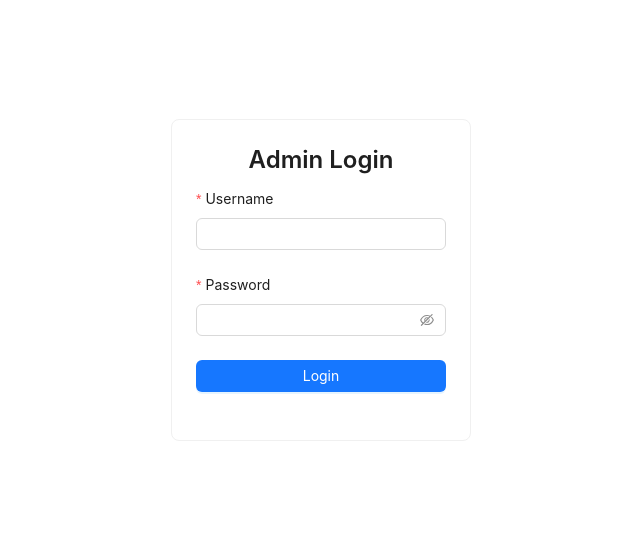
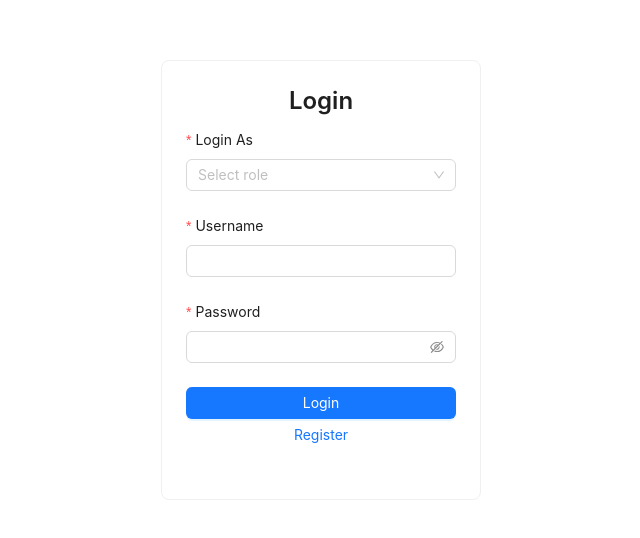
Before and after one commit to RishavLC/admin-dashboard-project, a React (Create React App) app: page /login in a window 1280 px wide. Shown: the part 120-658 px from the top of the page, without its empty margins (319-959 px from the left). Built offline with nearby package versions, Linux system fonts and the light colour scheme.

Commit message:
different dashboard for users and admin

```diff
--- a/src/App.js
+++ b/src/App.js
@@ -1,28 +1,35 @@
 import { BrowserRouter as Router, Routes, Route, Navigate } from 'react-router-dom';
 import { useState } from 'react';
-import Dashboard from './pages/Dashboard';
+import AdminDashboard from './pages/AdminDashboard';
+import UserDashboard from './pages/UserDashboard';
 import Users from './pages/Users';
 import Services from './pages/Services';
 import Reports from './pages/Reports';
 import Settings from './pages/Settings';
 import Login from './pages/Login';
+import Register from './pages/Register';
 
 export default function App() {
-  const [isAuthenticated, setIsAuthenticated] = useState(false);
+  const [isAuthenticated, setIsAuthenticated] = useState(
+    () => localStorage.getItem('auth') === 'true'
+  );
 
-  const ProtectedRoute = ({ element }) => (
-    isAuthenticated ? element : <Navigate to="/login" />
-  );
+  const ProtectedRoute = ({ element, role }) => {
+    const userRole = localStorage.getItem('role');
+    return isAuthenticated && userRole === role ? element : <Navigate to="/login" />;
+  };
 
   return (
     <Router>
       <Routes>
         <Route path="/login" element={<Login setIsAuthenticated={setIsAuthenticated} />} />
-        <Route path="/" element={<ProtectedRoute element={<Dashboard />} />} />
-        <Route path="/users" element={<ProtectedRoute element={<Users />} />} />
-        <Route path="/services" element={<ProtectedRoute element={<Services />} />} />
-        <Route path="/reports" element={<ProtectedRoute element={<Reports />} />} />
-        <Route path="/settings" element={<ProtectedRoute element={<Settings />} />} />
+        <Route path="/register" element={<Register />} />
+        <Route path="/admin-dashboard" element={<ProtectedRoute role="admin" element={<AdminDashboard setIsAuthenticated={setIsAuthenticated} />} />} />
+        <Route path="/user-dashboard" element={<ProtectedRoute role="user" element={<UserDashboard setIsAuthenticated={setIsAuthenticated} />} />} />
+        <Route path="/users" element={<ProtectedRoute role="admin" element={<Users setIsAuthenticated={setIsAuthenticated} />} />} />
+        <Route path="/services" element={<ProtectedRoute role="admin" element={<Services setIsAuthenticated={setIsAuthenticated} />} />} />
+        <Route path="/reports" element={<ProtectedRoute role="admin" element={<Reports setIsAuthenticated={setIsAuthenticated} />} />} />
+        <Route path="/settings" element={<ProtectedRoute role="admin" element={<Settings setIsAuthenticated={setIsAuthenticated} />} />} />
       </Routes>
     </Router>
   );
--- /dev/null
+++ b/src/pages/AdminDashboard.js
@@ -0,0 +1,18 @@
+import { Layout } from 'antd';
+import Sidebar from '../components/Sidebar';
+
+const { Sider, Content } = Layout;
+
+const AdminDashboard = ({ setIsAuthenticated }) => (
+  <Layout style={{ minHeight: '100vh' }}>
+    <Sider><Sidebar setIsAuthenticated={setIsAuthenticated} /></Sider>
+    <Layout>
+      <Content style={{ padding: '20px' }}>
+        <h1>Admin Dashboard</h1>
+        <p>Welcome, Admin. Manage your system here.</p>
+      </Content>
+    </Layout>
+  </Layout>
+);
+
+export default AdminDashboard;
--- a/src/pages/Login.js
+++ b/src/pages/Login.js
@@ -1,20 +1,25 @@
 import { useState } from 'react';
 import { useNavigate } from 'react-router-dom';
-import { Form, Input, Button, Typography, Card } from 'antd';
+import { Form, Input, Button, Typography, Card, Select } from 'antd';
 
 const { Title } = Typography;
+const { Option } = Select;
 
 const Login = ({ setIsAuthenticated }) => {
   const [loading, setLoading] = useState(false);
   const navigate = useNavigate();
 
-  const handleLogin = (values) => {
+  const handleLogin = ({ username, password, role }) => {
     setLoading(true);
     setTimeout(() => {
-      if (values.username === 'admin' && values.password === 'admin123') {
+      if (
+        (role === 'admin' && username === 'admin' && password === 'admin123') ||
+        (role === 'user' && localStorage.getItem(`user_${username}`) === password)
+      ) {
         localStorage.setItem('auth', 'true');
+        localStorage.setItem('role', role);
         setIsAuthenticated(true);
-        navigate('/');
+        navigate(role === 'admin' ? './admin-dashboard' : './user-dashboard');
       } else {
         alert('Invalid credentials');
       }
@@ -24,31 +29,22 @@ const Login = ({ setIsAuthenticated }) => {
 
   return (
     <div style={{ display: 'flex', justifyContent: 'center', alignItems: 'center', height: '100vh' }}>
-      <Card style={{ width: 300 }}>
-        <Title level={3} style={{ textAlign: 'center' }}>Admin Login</Title>
-        <Form
-          onFinish={handleLogin}
-          layout="vertical"
-          validateTrigger={['onChange', 'onBlur']}
-        >
-          <Form.Item
-            name="username"
-            label="Username"
-            rules={[{ required: true, message: 'Username is required' }]}
-          >
-            <Input />
+      <Card style={{ width: 320 }}>
+        <Title level={3} style={{ textAlign: 'center' }}>Login</Title>
+        <Form onFinish={handleLogin} layout="vertical" validateTrigger={['onChange', 'onBlur']}>
+          <Form.Item name="role" label="Login As" rules={[{ required: true }]}>
+            <Select placeholder="Select role">
+              <Option value="admin">Admin</Option>
+              <Option value="user">User</Option>
+            </Select>
           </Form.Item>
-          <Form.Item
-            name="password"
-            label="Password"
-            rules={[{ required: true, message: 'Password is required' }]}
-          >
-            <Input.Password />
-          </Form.Item>
+          <Form.Item name="username" label="Username" rules={[{ required: true, message: 'Username is required' }]}> <Input /> </Form.Item>
+          <Form.Item name="password" label="Password" rules={[{ required: true, message: 'Password is required' }]}> <Input.Password /> </Form.Item>
           <Form.Item>
             <Button type="primary" htmlType="submit" loading={loading} block>
               Login
             </Button>
+            <Button type="link" block onClick={() => navigate('/register')}>Register</Button>
           </Form.Item>
         </Form>
       </Card>
--- /dev/null
+++ b/src/pages/Register.js
@@ -0,0 +1,38 @@
+import { useNavigate } from 'react-router-dom';
+import { Form, Input, Button, Typography, Card } from 'antd';
+
+const { Title } = Typography;
+
+const Register = () => {
+  const navigate = useNavigate();
+
+  const handleRegister = ({ username, password }) => {
+    if (localStorage.getItem(`user_${username}`)) {
+      alert('User already exists');
+    } else {
+      localStorage.setItem(`user_${username}`, password);
+      alert('Registration successful. Please login.');
+      navigate('/login');
+    }
+  };
+
+  return (
+    <div style={{ display: 'flex', justifyContent: 'center', alignItems: 'center', height: '100vh' }}>
+      <Card style={{ width: 320 }}>
+        <Title level={3} style={{ textAlign: 'center' }}>User Register</Title>
+        <Form onFinish={handleRegister} layout="vertical" validateTrigger={['onChange', 'onBlur']}>
+          <Form.Item name="username" label="Username" rules={[{ required: true, message: 'Username is required' }]}> <Input /> </Form.Item>
+          <Form.Item name="password" label="Password" rules={[{ required: true, message: 'Password is required' }]}> <Input.Password /> </Form.Item>
+          <Form.Item>
+            <Button type="primary" htmlType="submit" block>
+              Register
+            </Button>
+            <Button type="link" block onClick={() => navigate('/login')}>Back to Login</Button>
+          </Form.Item>
+        </Form>
+      </Card>
+    </div>
+  );
+};
+
+export default Register;
--- /dev/null
+++ b/src/pages/UserDashboard.js
@@ -0,0 +1,18 @@
+import { Layout } from 'antd';
+import Sidebar from '../components/Sidebar';
+
+const { Sider, Content } = Layout;
+
+const UserDashboard = ({ setIsAuthenticated }) => (
+  <Layout style={{ minHeight: '100vh' }}>
+    <Sider><Sidebar setIsAuthenticated={setIsAuthenticated} /></Sider>
+    <Layout>
+      <Content style={{ padding: '20px' }}>
+        <h1>User Dashboard</h1>
+        <p>Welcome! This is your user dashboard.</p>
+      </Content>
+    </Layout>
+  </Layout>
+);
+
+export default UserDashboard;
```
